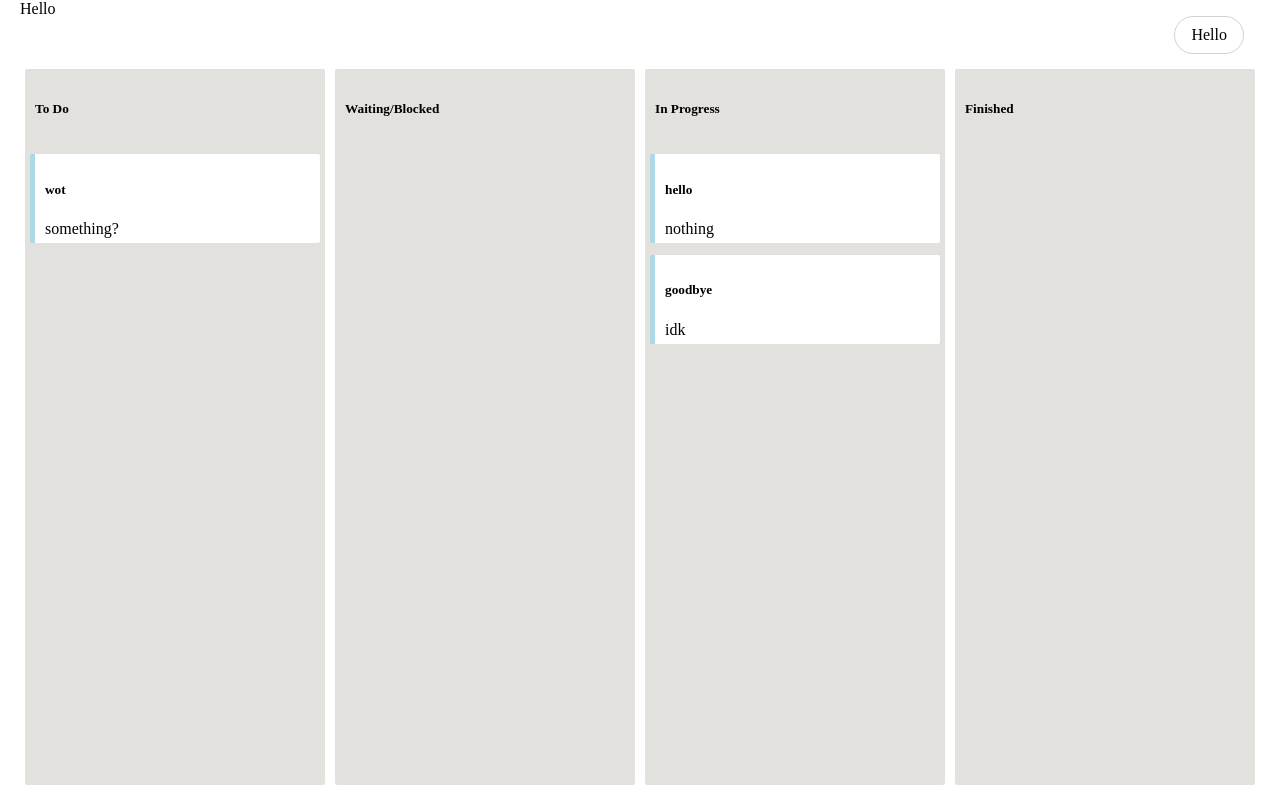
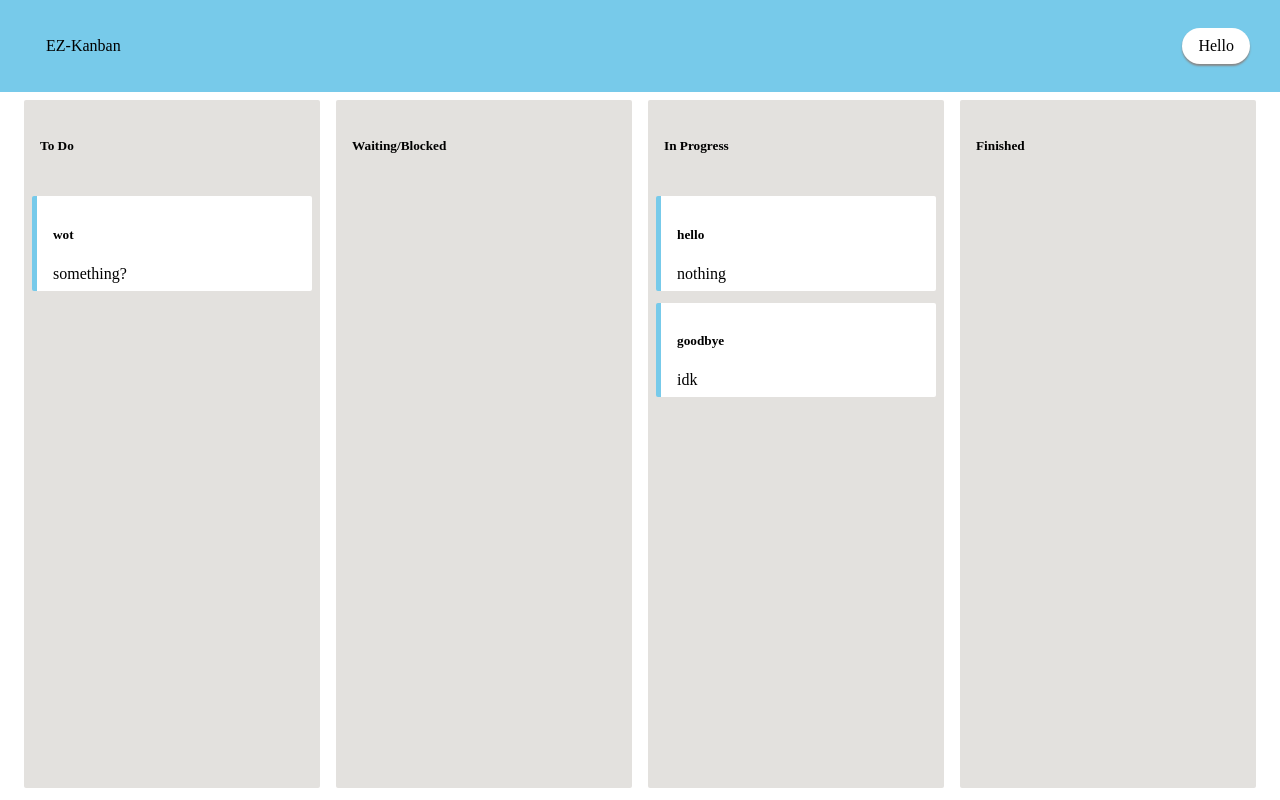
Before and after one commit to ilknarf/ez-kanban, a React (Create React App) app in the folder client/: page / in a window 1280 px wide. Built offline with nearby package versions, Linux system fonts and the light colour scheme.

Commit message:
convert to em and rem

```diff
--- /dev/null
+++ b/client/src/components/Logo.js
@@ -0,0 +1,12 @@
+import { Button } from '../styles/Navbar';
+import React from 'react';
+
+function Logo() {
+    return (
+        <Button>
+            EZ-Kanban
+        </Button>
+    )
+}
+
+export default Logo;
--- a/client/src/components/Navbar.js
+++ b/client/src/components/Navbar.js
@@ -1,13 +1,13 @@
 import React from 'react';
 
-import { NavbarContainer, MenuButton, MenuSpacer } from '../styles/Navbar';
+import { NavbarContainer, Button, MenuButton, MenuSpacer } from '../styles/Navbar';
+
+import Logo from '../components/Logo';
 
 function Navbar(props) {
     return(
         <NavbarContainer>
-            <div>
-                Hello
-            </div>
+            <Logo />
             <MenuSpacer />
             <MenuButton>
                 Hello
--- a/client/src/styles/Card.js
+++ b/client/src/styles/Card.js
@@ -11,7 +11,7 @@ const CardOuter = styled.div`
 // ${props => props.isDragging? 'border: 1px dashed black;': null} // looks terrible lol
 
 const CardDiv = styled.div`
-    border-left: 5px solid lightblue;
+    border-left: 5px solid #77caea;
     border-radius: 2px;
     background-color: white;
     transition background-color 0.12s ease-in;
@@ -19,8 +19,8 @@ const CardDiv = styled.div`
     ${props => props.isDragging? 'box-shadow: 0px 1px 5px 1px #888888;': null}
     transition: box-shadow 0.1s linear;
 
-    padding: 5px 10px;
-    margin: 5px 5px 7.5px;
+    padding: .5em 1em;
+    margin: .25em .5em .5em;
 
 
     &:hover {
--- a/client/src/styles/Column.js
+++ b/client/src/styles/Column.js
@@ -4,9 +4,9 @@ const ColumnDiv = styled.div`
     flex: 1;
     background-color: #e3e1de;
     border-radius: 2px;
-    ${props => props.isDraggingOver? 'box-shadow: 0px 1px 5px .5px #888888;': null}
+    ${props => props.isDraggingOver? 'box-shadow: 0px 1px 3px 0px #888888;': null}
     transition: box-shadow 0.1s linear;
-    margin: 5px;
+    margin: 0rem .5rem .25rem;
 
     display: flex;
     flex-direction: column;
@@ -20,7 +20,7 @@ const ListDiv=styled.div`
 `
 
 const ColumnHeader = styled.h5`
-    padding: 10px;
+    padding: 1rem;
 `
 
 export { ColumnDiv, ColumnHeader, ListDiv };
--- a/client/src/styles/Kanban.js
+++ b/client/src/styles/Kanban.js
@@ -4,7 +4,7 @@ const KanbanContainer = styled.div`
     display: flex;
     flex-direction: row;
     flex: 1;
-    margin: 0px 20px 10px;
+    padding: .5rem 1rem .5rem;
 `
 
 export { KanbanContainer };
--- a/client/src/styles/Navbar.js
+++ b/client/src/styles/Navbar.js
@@ -1,26 +1,35 @@
 import styled from 'styled-components';
 
 const NavbarContainer = styled.nav`
-     margin: 0;
-     height: 4em;
-     padding: 0px 20px;
+     padding: 1em 30px;
 
      display: flex;
      flex-direction: row;
+
+     background-color: #77caea;
 `
 
-const MenuButton = styled.div`
-    border: 1px solid lightgray;
+const Button = styled.div`
+    height: 1.25em;
+    line-height: 1.25em;
     padding: 0.5em 1em;
-    border-radius: 1.5em;
 
-    height: 1.25em;
-    margin: 1em;
-    line-height: 1.25em;
+    margin: 0.75em 0;
+`
+
+const MenuButton = styled(Button)`
+    border-radius: 1.25em;
+    box-shadow: 0px 2px 2px 0px #888888;
+
+    background-color: white;
+
+    &:hover {
+        box-shadow: 0px 2px 4px 1px #888888;
+    }
 `
 
 const MenuSpacer = styled.div`
     flex: 1;
 `
 
-export { NavbarContainer, MenuButton, MenuSpacer  };
+export { NavbarContainer, Button, MenuButton, MenuSpacer };
```
